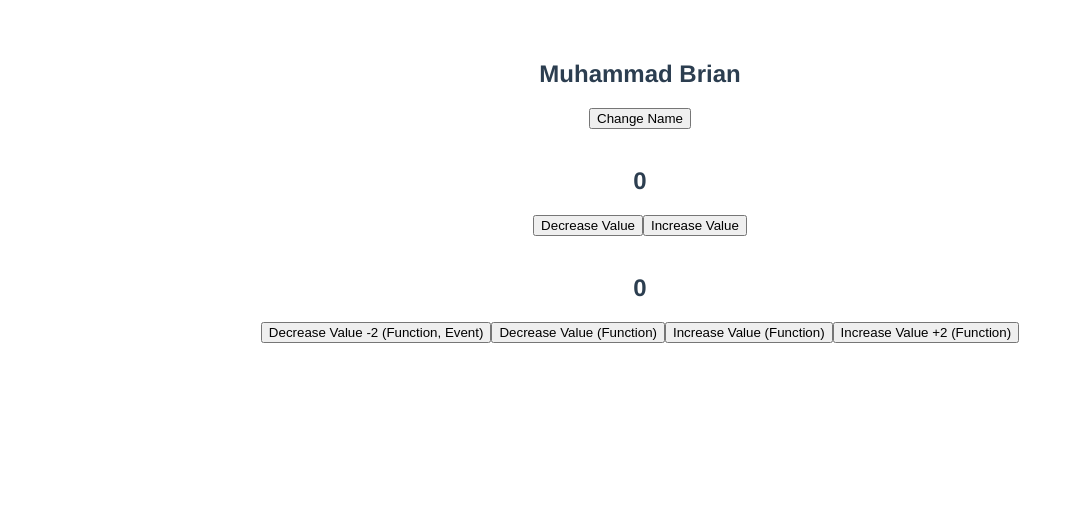
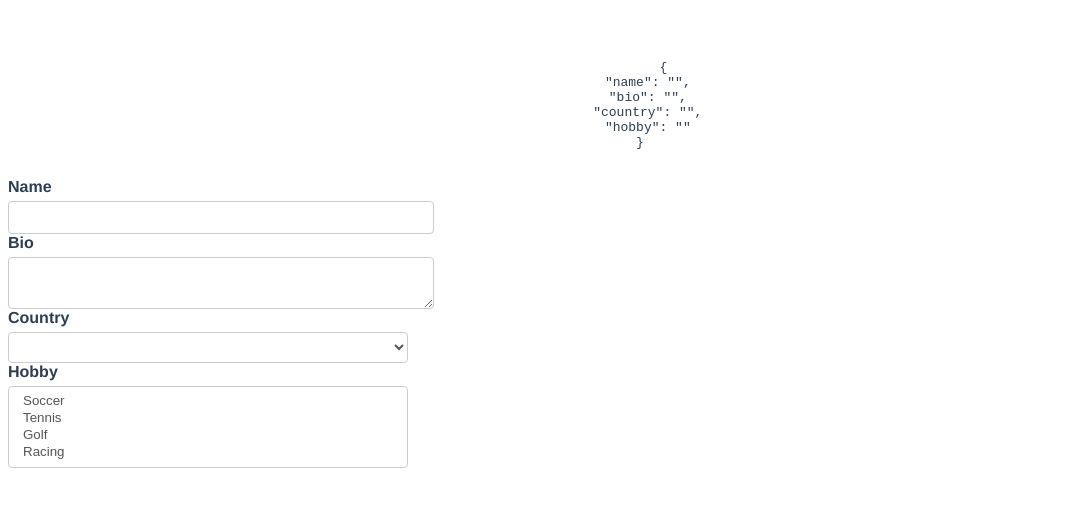
Before and after one commit to mbrianwebsite/learn-vuejs3, a Vue app in the folder hello-world/: page / in a window 1280 px wide. Shown: the top 506 px of the page, without its empty margins (0-1074 px from the left). Built offline with nearby package versions, Linux system fonts and the light colour scheme.

Commit message:
FORM HANDLING

```diff
--- a/hello-world/src/App.vue
+++ b/hello-world/src/App.vue
@@ -1,28 +1,39 @@
 <template>
   <!-- <img alt="Vue logo" src="./assets/logo.png"> -->
   <!-- <HelloWorld msg="Welcome to Your Vue.js App"/> -->
-  <h2>{{ thename }}</h2>
   <div>
-    <button @click="changeName($event), decrement2(2, $event)">
-      Change Name
-    </button>
+    <pre>
+      {{ JSON.stringify(formValue, null, 2) }}
+    </pre>
   </div>
-  <br />
-  <h2>{{ count }}</h2>
-  <div>
-    <button @click="count = count - 1">Decrease Value</button>
-    <button @click="count = count + 1">Increase Value</button>
-  </div>
-  <br />
-  <h2>{{ number }}</h2>
-  <div>
-    <button @click="decrement2(2, $event)">
-      Decrease Value -2 (Function, Event)
-    </button>
-    <button @click="decrement()">Decrease Value (Function)</button>
-    <button @click="increment()">Increase Value (Function)</button>
-    <button @click="increment2(2)">Increase Value +2 (Function)</button>
-  </div>
+  <form>
+    <div>
+      <label for="name">Name</label>
+      <input type="text" id="name" v-model="formValue.name" />
+    </div>
+    <div>
+      <label for="bio">Bio</label>
+      <textarea id="bio" v-model="formValue.bio" />
+    </div>
+    <div>
+      <label for="country">Country</label>
+      <select type="text" id="country" v-model="formValue.country">
+        <option value="Indonesia">Indonesia</option>
+        <option value="Saudi Arabia">Saudi Arabia</option>
+        <option value="United State">United State</option>
+        <option value="Germany">Germany</option>
+      </select>
+    </div>
+    <div>
+      <label for="hobby">Hobby</label>
+      <select multiple id="hobby" v-model="formValue.hobby">
+        <option value="Soccer">Soccer</option>
+        <option value="Tennis">Tennis</option>
+        <option value="Golf">Golf</option>
+        <option value="Racing">Racing</option>
+      </select>
+    </div>
+  </form>
 </template>
 
 <script>
@@ -32,30 +43,15 @@ export default {
   name: "App",
   data() {
     return {
-      thename: "Muhammad Brian",
-      count: 0,
-      number: 0,
+      formValue: {
+        name: "",
+        bio: "",
+        country: "",
+        hobby: "",
+      },
     };
   },
-  methods: {
-    changeName(event) {
-      this.thename = "Ivan Haris";
-      console.log("Event", event);
-    },
-    increment() {
-      this.number += 1;
-    },
-    decrement() {
-      this.number -= 1;
-    },
-    increment2(num) {
-      this.number += num;
-    },
-    decrement2(num, event) {
-      this.number -= num;
-      console.log("Event", event);
-    },
-  },
+  methods: {},
 };
 </script>
 
@@ -68,4 +64,30 @@ export default {
   color: #2c3e50;
   margin-top: 60px;
 }
+
+label {
+  font-weight: 600;
+  display: flex;
+  margin-bottom: 5px;
+}
+
+input + label {
+  font-weight: 600;
+  display: inline-flex;
+  margin-bottom: 20px;
+}
+
+input[type="text"],
+textarea,
+select {
+  display: block;
+  width: 400px;
+  padding: 6px 12px;
+  font-size: 14;
+  line-height: 1.43;
+  color: #555;
+  background-color: #fff;
+  border: 1px solid #ccc;
+  border-radius: 4px;
+}
 </style>
```
